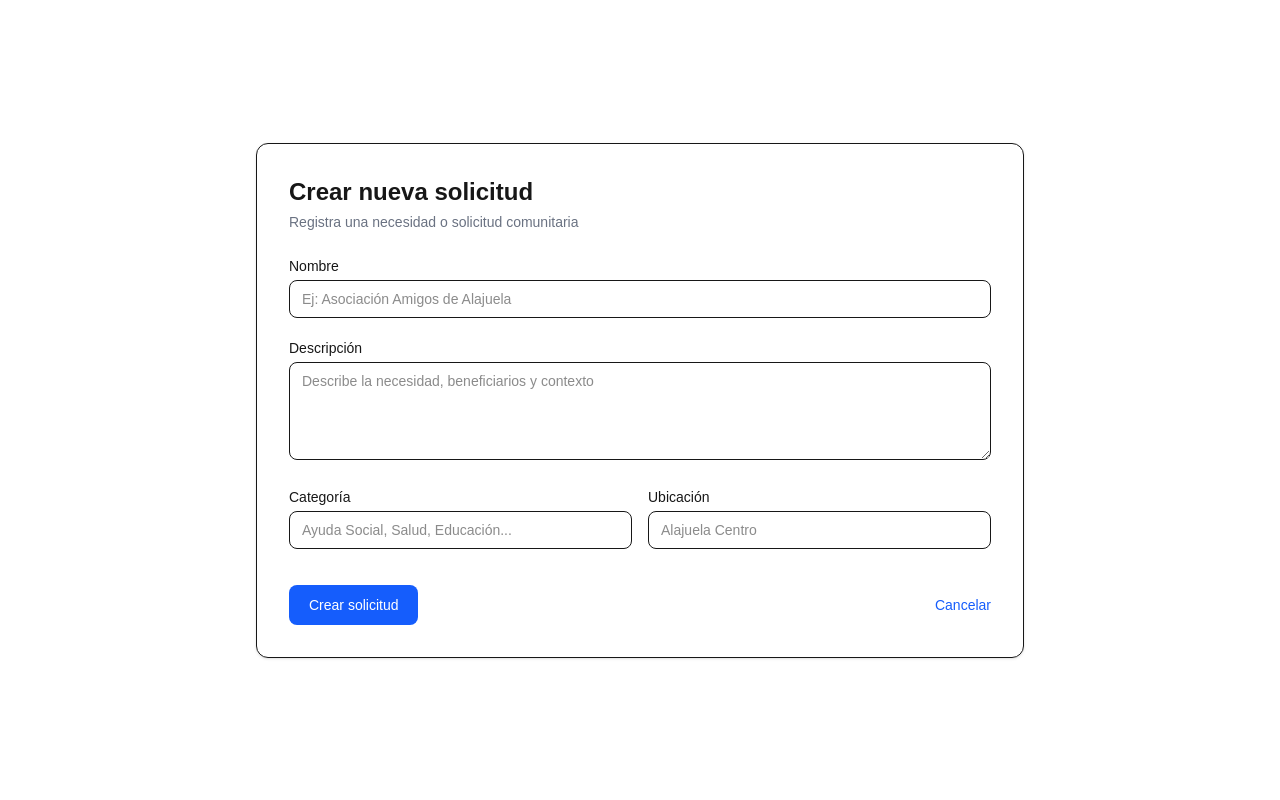
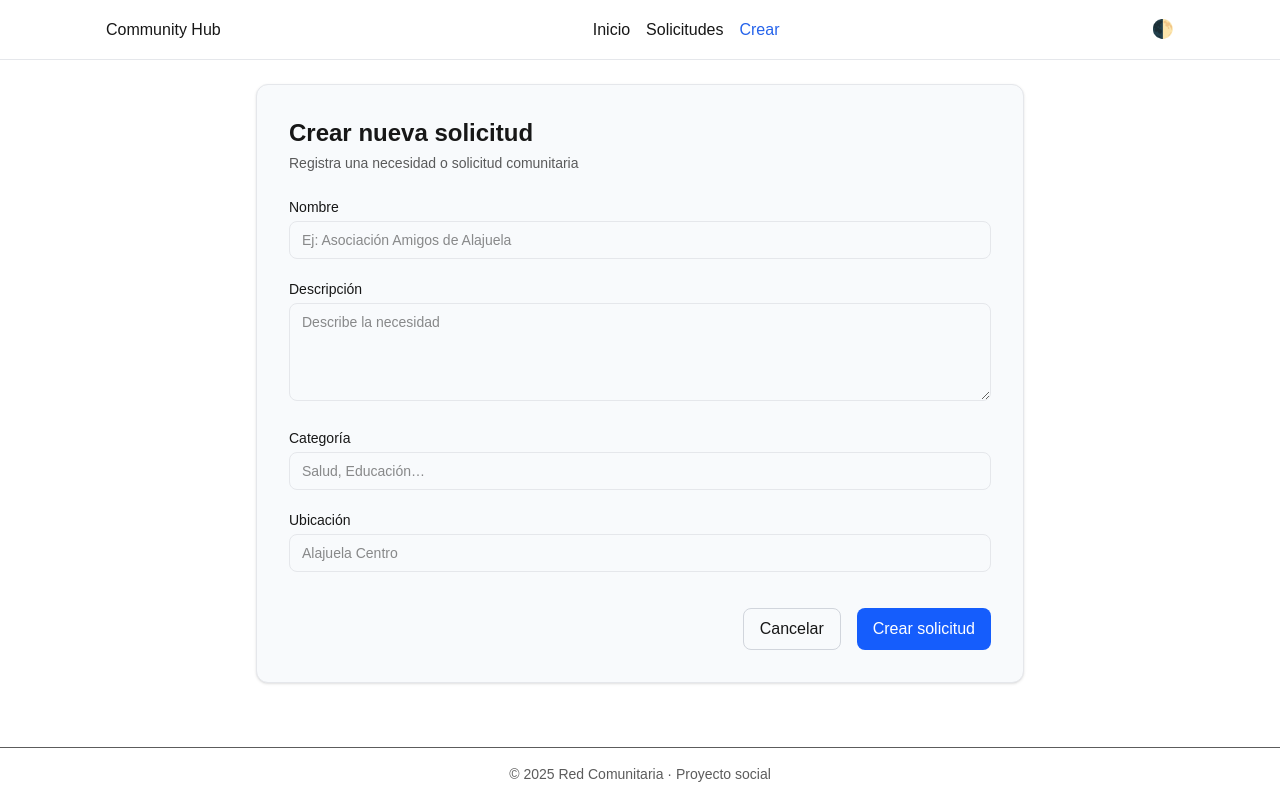
Before and after one commit to marcosromanv00/portfolio-demo-saas-red-comunitaria, a Next.js app: page /new-request in a window 1280 px wide. Built offline with nearby package versions, Linux system fonts and the light colour scheme; no server answers.

Commit message:
UI/UX normalization

```diff
--- a/src/pages/new-request.js
+++ b/src/pages/new-request.js
@@ -1,61 +1,37 @@
 // src/pages/new-request.js
 
-// React
 import { useState } from "react";
-// Next.js router
 import { useRouter } from "next/router";
-// Supabase client
 import { supabase } from "../supabaseClient";
+import MainLayout from "../components/layout/MainLayout";
 
-/**
- * Página: Crear nueva solicitud
- * Diseño optimizado para claridad, accesibilidad y coherencia visual
- */
 export default function NewRequest() {
-  // --- Estados del formulario ---
   const [name, setName] = useState("");
   const [description, setDescription] = useState("");
   const [category, setCategory] = useState("");
   const [location, setLocation] = useState("");
 
-  // --- Estados UX ---
   const [loading, setLoading] = useState(false);
   const [message, setMessage] = useState(null);
   const [error, setError] = useState(null);
 
   const router = useRouter();
 
-  /**
-   * Manejo del submit del formulario
-   */
   const handleSubmit = async (e) => {
     e.preventDefault();
     setMessage(null);
     setError(null);
 
-    if (
-      !name.trim() ||
-      !description.trim() ||
-      !category.trim() ||
-      !location.trim()
-    ) {
+    if (!name || !description || !category || !location) {
       setError("Por favor completa todos los campos.");
       return;
     }
 
     setLoading(true);
 
-    try {
     const { error: sbError } = await supabase
       .from("community_requests")
-        .insert([
-          {
-            name: name.trim(),
-            description: description.trim(),
-            category: category.trim(),
-            location: location.trim(),
-          },
-        ]);
+      .insert([{ name, description, category, location }]);
 
     if (sbError) {
       setError("No se pudo crear la solicitud.");
@@ -66,128 +42,115 @@ export default function NewRequest() {
     setMessage("Solicitud creada correctamente ✨");
     setLoading(false);
 
-      setTimeout(() => {
-        router.push("/requests");
-      }, 900);
-    } catch (err) {
-      setError("Ocurrió un error inesperado.");
-      setLoading(false);
-    }
+    setTimeout(() => router.push("/requests"), 900);
   };
 
   return (
-    <div className="min-h-screen flex items-center justify-center px-4">
+    <MainLayout>
+      <div className="min-vdh-screen flex items-center justify-center px-4">
         <div className="w-full max-w-3xl">
+
           {/* Card */}
-        <div className="rounded-xl border bg-background shadow-sm p-6 md:p-8">
+          <div
+            className="rounded-xl border p-6 md:p-8 shadow-sm"
+            style={{
+              backgroundColor: "var(--surface)",
+              borderColor: "var(--border)",
+            }}
+          >
             {/* Header */}
             <div className="mb-6">
               <h1 className="text-2xl font-bold">
                 Crear nueva solicitud
               </h1>
-            <p className="text-sm text-gray-500 dark:text-gray-400 mt-1">
+              <p className="text-sm opacity-70 mt-1">
                 Registra una necesidad o solicitud comunitaria
               </p>
             </div>
 
             {/* Mensajes */}
             {error && (
-            <div className="mb-4 rounded-md border border-red-300 bg-red-50 px-4 py-2 text-sm text-red-700 dark:bg-red-900/20 dark:border-red-800">
+              <div
+                className="mb-4 rounded-md border px-4 py-2 text-sm"
+                style={{
+                  backgroundColor: "color-mix(in srgb, var(--danger) 15%, transparent)",
+                  borderColor: "var(--danger)",
+                  color: "var(--danger)",
+                }}
+              >
                 ❌ {error}
               </div>
             )}
 
             {message && (
-            <div className="mb-4 rounded-md border border-green-300 bg-green-50 px-4 py-2 text-sm text-green-700 dark:bg-green-900/20 dark:border-green-800">
+              <div
+                className="mb-4 rounded-md border px-4 py-2 text-sm"
+                style={{
+                  backgroundColor: "color-mix(in srgb, var(--success) 15%, transparent)",
+                  borderColor: "var(--success)",
+                  color: "var(--success)",
+                }}
+              >
                 ✅ {message}
               </div>
             )}
 
-          {/* Formulario */}
+            {/* Form */}
             <form onSubmit={handleSubmit} className="space-y-5">
-            {/* Nombre */}
-            <div>
+              {[
+                ["Nombre", name, setName, "Ej: Asociación Amigos de Alajuela"],
+                ["Descripción", description, setDescription, "Describe la necesidad", true],
+                ["Categoría", category, setCategory, "Salud, Educación…"],
+                ["Ubicación", location, setLocation, "Alajuela Centro"],
+              ].map(([label, value, setter, placeholder, textarea], i) => (
+                <div key={i}>
                   <label className="block text-sm font-medium mb-1">
-                Nombre
+                    {label}
                   </label>
+                  {textarea ? (
+                    <textarea
+                      value={value}
+                      onChange={(e) => setter(e.target.value)}
+                      rows={4}
+                      placeholder={placeholder}
+                      className="w-full rounded-lg border px-3 py-2 text-sm bg-transparent focus:outline-none focus:ring-2"
+                      style={{ borderColor: "var(--border)" }}
+                    />
+                  ) : (
                     <input
                       type="text"
-                value={name}
-                onChange={(e) => setName(e.target.value)}
-                placeholder="Ej: Asociación Amigos de Alajuela"
-                className="w-full rounded-lg border bg-transparent px-3 py-2 text-sm
-                           focus:outline-none focus:ring-2 focus:ring-blue-500"
+                      value={value}
+                      onChange={(e) => setter(e.target.value)}
+                      placeholder={placeholder}
+                      className="w-full rounded-lg border px-3 py-2 text-sm bg-transparent focus:outline-none focus:ring-2"
+                      style={{ borderColor: "var(--border)" }}
                     />
+                  )}
                 </div>
+              ))}
 
-            {/* Descripción */}
-            <div>
-              <label className="block text-sm font-medium mb-1">
-                Descripción
-              </label>
-              <textarea
-                value={description}
-                onChange={(e) => setDescription(e.target.value)}
-                rows={4}
-                placeholder="Describe la necesidad, beneficiarios y contexto"
-                className="w-full rounded-lg border bg-transparent px-3 py-2 text-sm
-                           focus:outline-none focus:ring-2 focus:ring-blue-500"
-              />
-            </div>
+              {/* Actions */}
+              <div className="flex justify-end gap-4 pt-4">
+                <button
+                  type="button"
+                  onClick={() => router.back()}
+                  className="rounded-lg border border-gray-300 dark:border-gray-600 px-4 py-2 hover:bg-gray-100 dark:hover:bg-zinc-800 transition"
+                >
+                  Cancelar
+                </button>
 
-            {/* Grid: Categoría + Ubicación */}
-            <div className="grid grid-cols-1 md:grid-cols-2 gap-4">
-              <div>
-                <label className="block text-sm font-medium mb-1">
-                  Categoría
-                </label>
-                <input
-                  type="text"
-                  value={category}
-                  onChange={(e) => setCategory(e.target.value)}
-                  placeholder="Ayuda Social, Salud, Educación..."
-                  className="w-full rounded-lg border bg-transparent px-3 py-2 text-sm
-                             focus:outline-none focus:ring-2 focus:ring-blue-500"
-                />
-              </div>
-
-              <div>
-                <label className="block text-sm font-medium mb-1">
-                  Ubicación
-                </label>
-                <input
-                  type="text"
-                  value={location}
-                  onChange={(e) => setLocation(e.target.value)}
-                  placeholder="Alajuela Centro"
-                  className="w-full rounded-lg border bg-transparent px-3 py-2 text-sm
-                             focus:outline-none focus:ring-2 focus:ring-blue-500"
-                />
-              </div>
-            </div>
-
-            {/* Acciones */}
-            <div className="flex items-center justify-between pt-4">
                 <button
                   type="submit"
                   disabled={loading}
-                className="inline-flex items-center rounded-lg bg-blue-600 px-5 py-2.5
-                           text-sm font-medium text-white hover:bg-blue-700
-                           disabled:opacity-60"
+                  className="rounded-lg bg-blue-600 px-4 py-2 text-white hover:bg-blue-700 disabled:opacity-60 transition"
                 >
                   {loading ? "Guardando..." : "Crear solicitud"}
                 </button>
-
-              <a
-                href="/requests"
-                className="text-sm text-blue-600 hover:underline"
-              >
-                Cancelar
-              </a>
               </div>
             </form>
           </div>
         </div>
       </div>
+    </MainLayout>
   );
 }
--- a/src/pages/requests/[id]/edit.js
+++ b/src/pages/requests/[id]/edit.js
@@ -16,6 +16,7 @@
 import { useRouter } from "next/router";
 import { useEffect, useState } from "react";
 import { supabase } from "@/supabaseClient";
+import MainLayout from "@/components/layout/MainLayout";
 
 export default function EditRequestPage() {
   const router = useRouter();
@@ -126,67 +127,89 @@ export default function EditRequestPage() {
         No existe esta solicitud.
       </p>
     );
-  }
+  };
 
   /* ---------- UI ---------- */
 
   return (
-    <main className="flex justify-center px-4 py-12">
-      <section className="w-full max-w-xl rounded-xl border border-gray-200 dark:border-gray-700 bg-white dark:bg-zinc-900 shadow-lg p-8">
-        <h1 className="text-2xl font-semibold mb-6">
+    <MainLayout>
+      <div className="min-vdh-screen flex items-center justify-center px-4">
+        <div className="w-full max-w-3xl">
+          <div
+            className="rounded-xl border p-6 md:p-8 shadow-sm"
+            style={{
+              backgroundColor: "var(--surface)",
+              borderColor: "var(--border)",
+            }}
+          >
+            <div className="mb-6">
+              <h1 className="text-2xl font-bold">
                 Editar solicitud
               </h1>
-
+              <p className="text-sm opacity-70 mt-1">
+                Actualiza el registro de la solicitud comunitaria
+              </p>
+            </div>
             <form onSubmit={handleSubmit} className="space-y-5">
               {/* Nombre */}
               <div>
-            <label className="block font-medium mb-1">Nombre</label>
+                <label className="block text-sm font-medium mb-1">Nombre</label>
                 <input
                   type="text"
                   name="name"
                   value={formData.name}
                   onChange={handleChange}
                   required
-              className="w-full rounded-lg border border-gray-300 dark:border-gray-600 px-3 py-2 bg-transparent focus:outline-none focus:ring-2 focus:ring-blue-600"
+                  className="w-full rounded-lg border px-3 py-2 text-sm bg-transparent focus:outline-none focus:ring-2"
+                  style={{ borderColor: "var(--border)" }}
                 />
               </div>
 
               {/* Descripción */}
               <div>
-            <label className="block font-medium mb-1">Descripción</label>
+                <label className="block text-sm font-medium mb-1">
+                  Descripción
+                </label>
                 <textarea
                   name="description"
                   value={formData.description}
                   onChange={handleChange}
                   required
                   rows={4}
-              className="w-full rounded-lg border border-gray-300 dark:border-gray-600 px-3 py-2 bg-transparent focus:outline-none focus:ring-2 focus:ring-blue-600"
+                  className="w-full rounded-lg border px-3 py-2 text-sm bg-transparent focus:outline-none focus:ring-2"
+                  style={{ borderColor: "var(--border)" }}
                 />
               </div>
 
               {/* Categoría */}
               <div>
-            <label className="block font-medium mb-1">Categoría</label>
+                <label className="block text-sm font-medium mb-1">
+                  Categoría
+                </label>
                 <input
                   type="text"
                   name="category"
                   value={formData.category}
                   onChange={handleChange}
                   required
-              className="w-full rounded-lg border border-gray-300 dark:border-gray-600 px-3 py-2 bg-transparent focus:outline-none focus:ring-2 focus:ring-blue-600"
+                  className="w-full rounded-lg border px-3 py-2 text-sm bg-transparent focus:outline-none focus:ring-2"
+                  style={{ borderColor: "var(--border)" }}
                 />
               </div>
 
               {/* Ubicación */}
               <div>
-            <label className="block font-medium mb-1">Ubicación</label>
+                <label className="block text-sm font-medium mb-1">
+                  Ubicación
+                </label>
                 <input
                   type="text"
                   name="location"
                   value={formData.location}
                   onChange={handleChange}
                   required
-              className="w-full rounded-lg border border-gray-300 dark:border-gray-600 px-3 py-2 bg-transparent focus:outline-none focus:ring-2 focus:ring-blue-600"
+                  className="w-full rounded-lg border px-3 py-2 text-sm bg-transparent focus:outline-none focus:ring-2"
+                  style={{ borderColor: "var(--border)" }}
                 />
               </div>
 
@@ -209,7 +232,9 @@ export default function EditRequestPage() {
                 </button>
               </div>
             </form>
-      </section>
-    </main>
+          </div>
+        </div>
+      </div>
+    </MainLayout>
   );
 }
```
Lines whose indentation alone changed are shown as unchanged.
